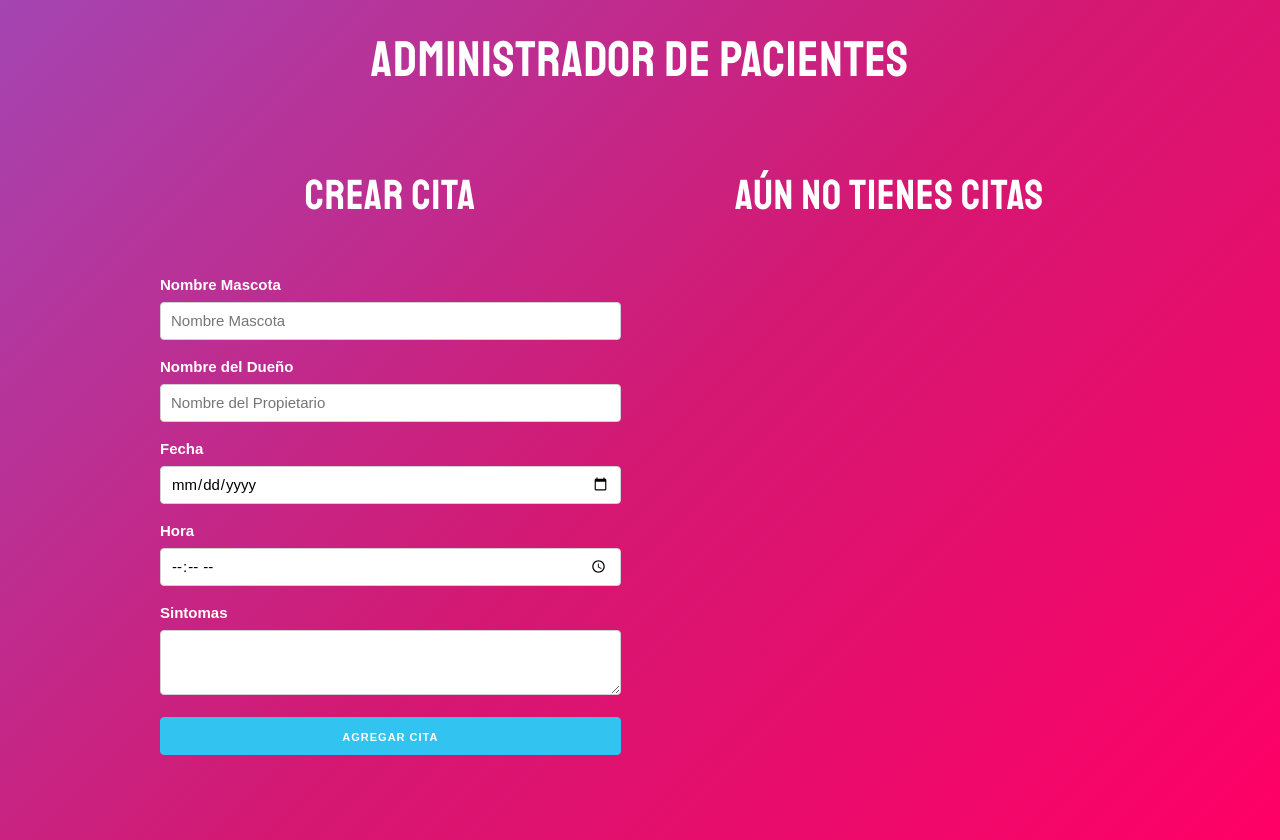
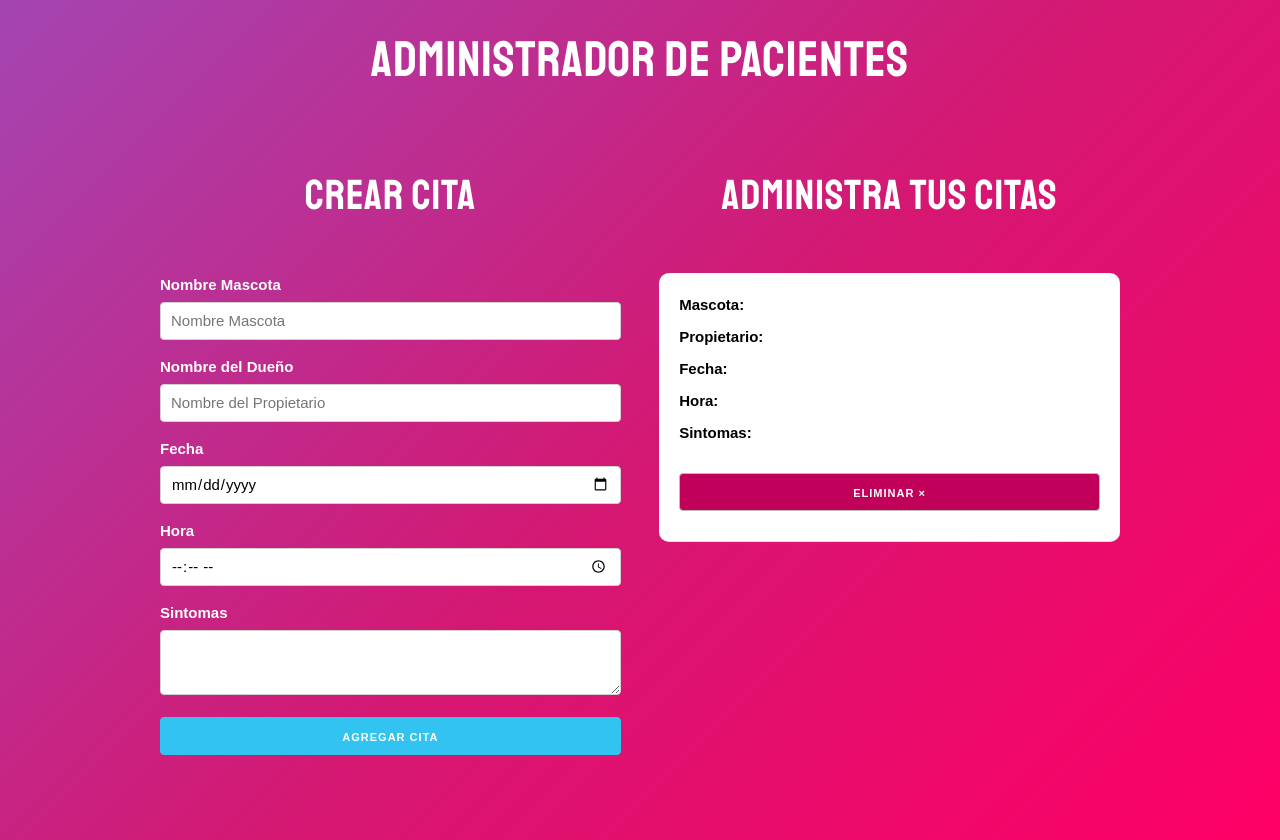
Before and after one commit to Johntremont/Administrador_de_citas, a React (Create React App) app: page / in a window 1280 px wide. Built offline with nearby package versions, Linux system fonts and the light colour scheme.

Commit message:
[usando-local-storage]
- se implementa localStorage para almacenar strings

this closes #7

```diff
--- a/src/App.js
+++ b/src/App.js
@@ -1,10 +1,25 @@
-import React, { Fragment, useState } from "react";
+import React, { Fragment, useState, useEffect } from "react";
 import Formulario from "./components/Formulario";
 import Cita from "./components/Cita";
 
 function App() {
+  // citas en localStorage
+  let citasIniciales = JSON.parse(localStorage.getItem("citas"));
+  if (!citasIniciales) {
+    citasIniciales = [];
+  }
+
   // Arreglo de citas
-  const [citas, guardarCitas] = useState([]);
+  const [citas, guardarCitas] = useState([citasIniciales]);
+
+  // Use Effect para realizar ciertas operaciones cuando el state cambia
+  useEffect(() => {
+    if (citasIniciales) {
+      localStorage.setItem("citas", JSON.stringify(citas));
+    } else {
+      localStorage.setItem("citas", JSON.stringify([]));
+    }
+  }, [citas]);
 
   // Funcion que tome las citas y agregue la nueva
   const crearCita = cita => {
```
